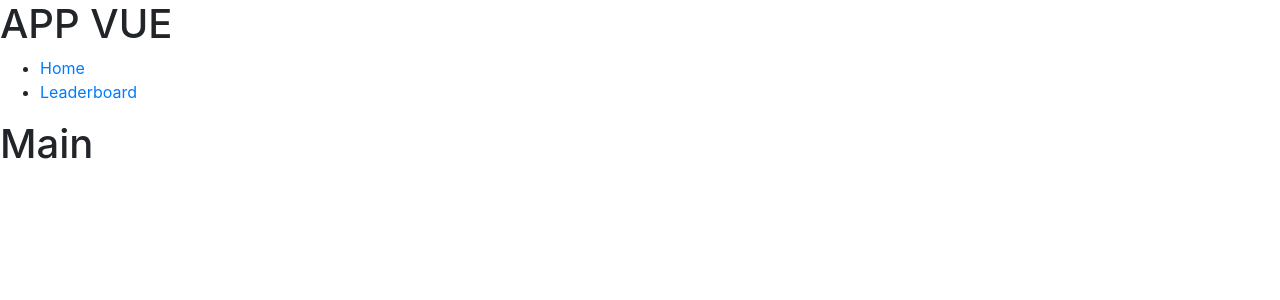
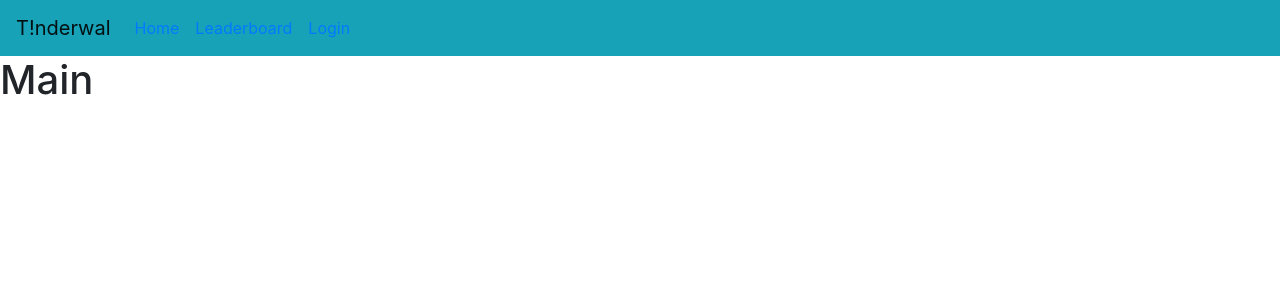
Before and after one commit to fairnightzz/Tinderawl, a Vue app in the folder web/: page / in a window 1280 px wide. Shown: the top 300 px of the page. Built offline with nearby package versions, Linux system fonts and the light colour scheme; what vue-tippy would draw is missing.

Commit message:
messing around

```diff
--- a/web/src/App.vue
+++ b/web/src/App.vue
@@ -1,12 +1,25 @@
 <template>
 	<div id="app">
-		<h1>APP VUE</h1>
-		<ul>
-			<li><router-link to="/">Home</router-link></li>
-			<li><router-link to="/leaderboard">Leaderboard</router-link></li>
-		</ul>
+
+		<b-navbar variant="info" fixed>
+
+			<b-navbar-brand>T!nderwal</b-navbar-brand>
+
+			<b-collapse id="nav-collapse" is-nav>
+
+				<b-navbar-nav>
+					<b-nav-item><router-link to="/">Home</router-link></b-nav-item>
+					<b-nav-item><router-link to="/leaderboard">Leaderboard</router-link></b-nav-item>
+					<b-nav-item><router-link to="/login">Login</router-link></b-nav-item>
+				</b-navbar-nav>
+
+			</b-collapse>
+
+		</b-navbar>
+
 
 		<router-view></router-view>
+
 	</div>
 </template>
 
--- a/web/src/pages/Login.vue
+++ b/web/src/pages/Login.vue
@@ -1,12 +1,19 @@
 <template>
     <div>
-        <h1>Login</h1>
+
 
         <!--input type="text" name="code" v-model="creds" placeholder="Input code here"/>
         <button type="button" @click="login">Submit</button-->
 
         <!-- NOTE: tippy gets blurry when zoomed in on chrome -->
-        <b-button type="button" variant="primary" content="tooltip" v-tippy="{placement: 'bottom'}">Tippy</b-button>
+        <!--b-button type="button" variant="primary" content="tooltip" v-tippy="{placement: 'bottom'}">Tippy</b-button-->
+
+        <div class="container">
+
+            <h1>Login</h1>
+
+            <div class="col align-self-center">
+            <b-card>
 
                 <b-form @submit="onSubmit" @reset="onReset">
 
@@ -17,6 +24,8 @@
                             type="text"
                             required
                             placeholder="Enter code"
+                            minlength = 6
+                            maxlength = 6
                         ></b-form-input>
 
                     </b-form-group>
@@ -24,9 +33,13 @@
                     <b-button type="submit" variant="primary">Submit!</b-button>
 
                 </b-form>
-
+            </b-card>
+            </div>
 
         </div>
+
+    </div>
+
 
 </template>
 
```
Lines whose indentation alone changed are shown as unchanged.
